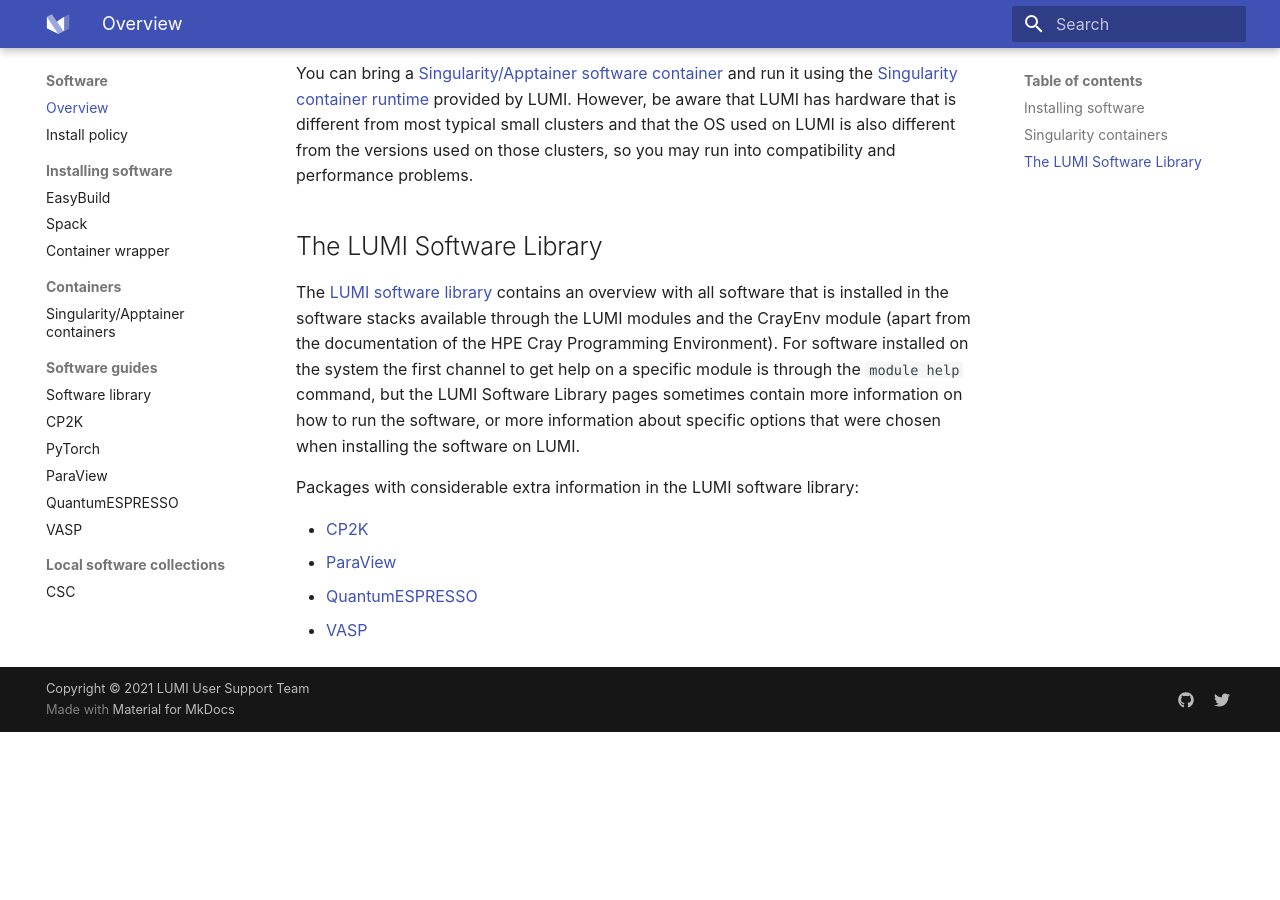
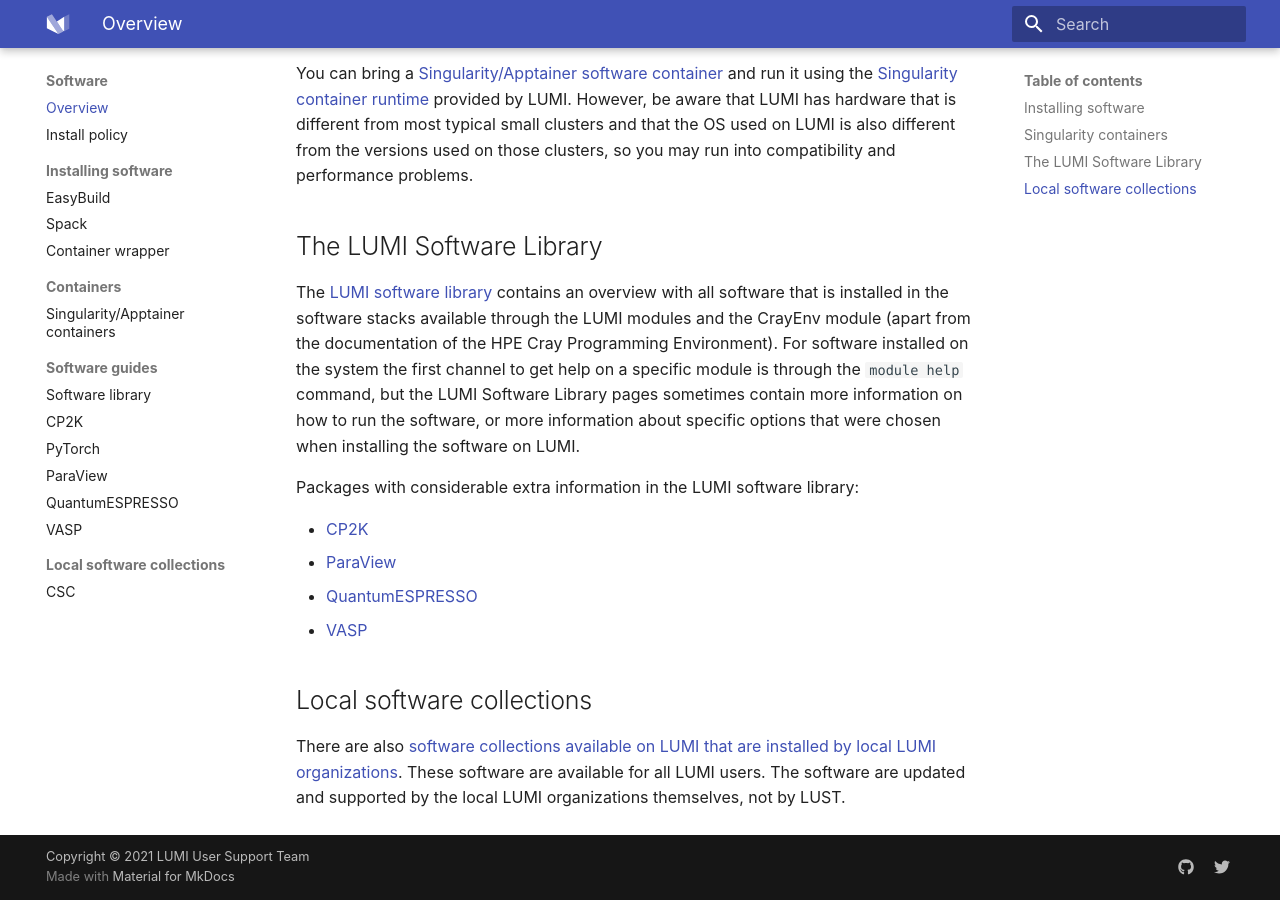
Before and after one commit to Lumi-supercomputer/lumi-userguide, an MkDocs documentation site: the page built from docs/software/index.md, in a window 1280 px wide and 900 px high, scrolled down 1611 px. Built offline with MkDocs 1.6.1 and Material for MkDocs 9.7.7, drawn with Linux system fonts in a browser that asks for light colours; before the commit the page ends 2343 px from its top, so only the background shows below that.

Commit message:
Update software front page with local sw collections info

```diff
--- a/docs/software/index.md
+++ b/docs/software/index.md
@@ -99,3 +99,7 @@
 -   [ParaView](https://lumi-supercomputer.github.io/LUMI-EasyBuild-docs/p/ParaView/)
 -   [QuantumESPRESSO](https://lumi-supercomputer.github.io/LUMI-EasyBuild-docs/q/QuantumESPRESSO/)
 -   [VASP](https://lumi-supercomputer.github.io/LUMI-EasyBuild-docs/v/VASP/)
+
+## Local software collections
+
+There are also [software collections available on LUMI that are installed by local LUMI organizations](https://docs.lumi-supercomputer.eu/software/local/csc/). These software are available for all LUMI users. The software are updated and supported by the local LUMI organizations themselves, not by LUST.
```
